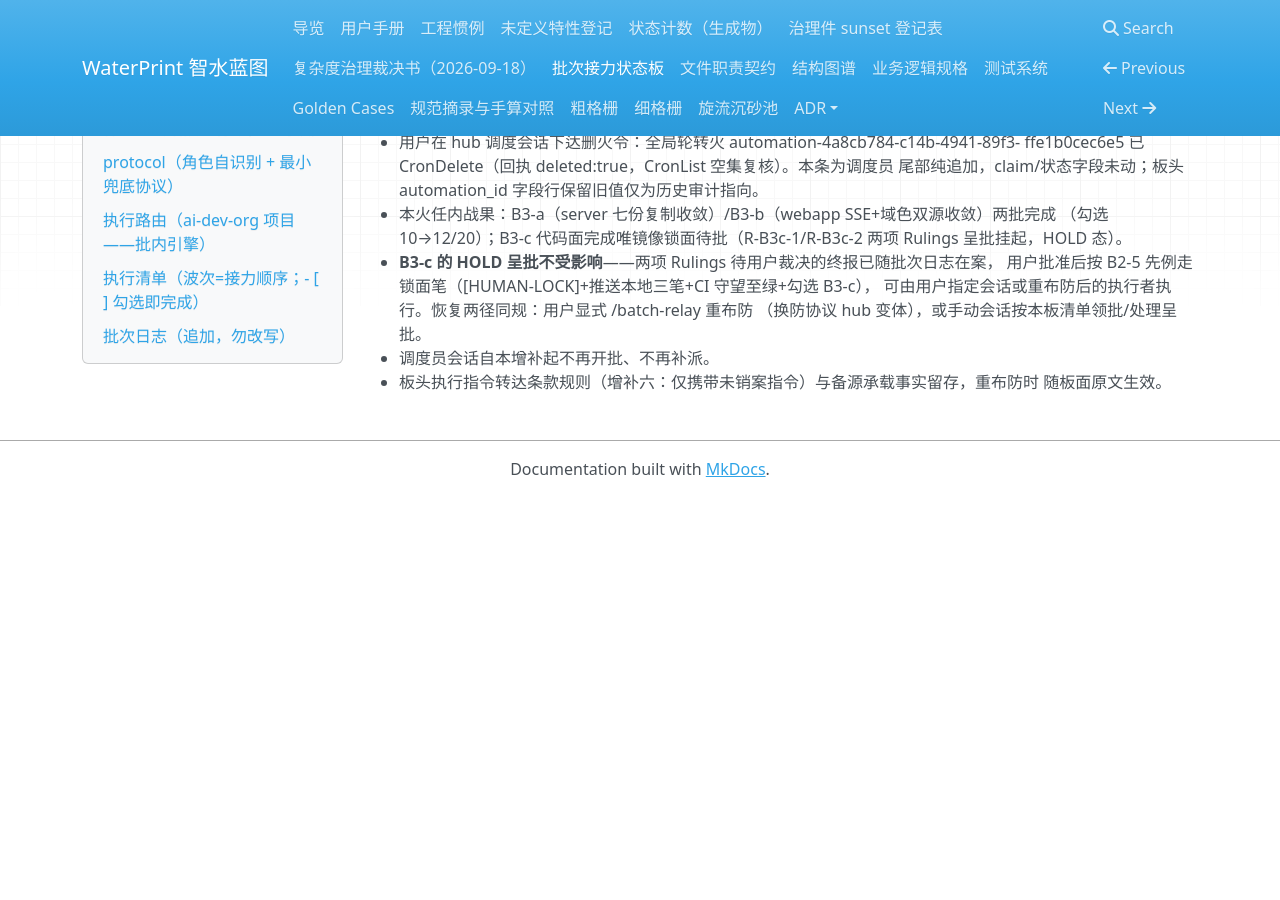
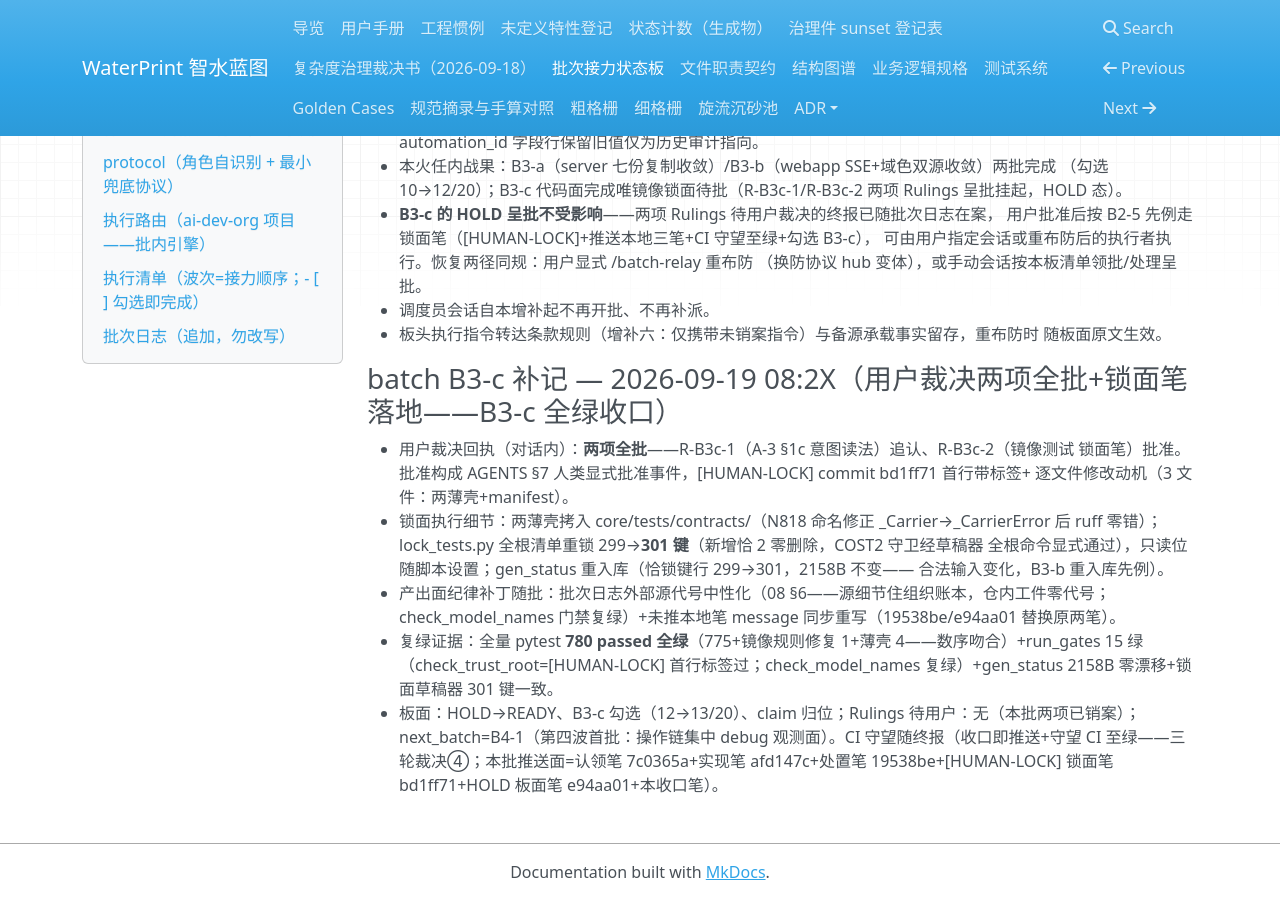
Before and after one commit to yyx20040712/waterprint, an MkDocs documentation site: the page built from docs/handoff/relay.md, in a window 1280 px wide and 900 px high, scrolled down 10844 px. Built offline with MkDocs 1.6.1, drawn with Linux system fonts in a browser that asks for light colours; nearby versions of some CDN libraries; before the commit the page ends 11341 px from its top, so only the background shows below that; some of the changed text lies outside the part shown.

Commit message:
B3-c 收口: 勾选 12→13/20，READY+claim 归位，next_batch=B4-1（操作链集中 debug 观测面）。补记登记：用户裁决两项全批（R-B3c-1 追认/R-B3c-2 批准——AGENTS §7 人类显式批准事件）；[HUMAN-LOCK] 锁面笔 bd1ff71 落地（两薄壳 N818 修正后拷入+全根重锁 299→301+只读位）；产出面补丁（源代号中性化+未推笔 message 重写）；复绿证据=全量 pytest 780 passed（775+镜像规则 1+薄壳 4 数序吻合）+run_gates 15 绿（trust_root [HUMAN-LOCK] 标签过/model_names 复绿）+gen_status 重入库 2158B（恰锁键行 299→301）。批 3 同层晋升三步（B3-a server 投影/B3-b webapp SSE+域色/B3-c core 双胞胎+异常表）全数收官。

```diff
--- a/docs/handoff/relay.md
+++ b/docs/handoff/relay.md
@@ -8,7 +8,7 @@
 > 前任交接：`E:/zcode_md/治理批-复杂度治理-2026-09-18/00-交接文档-新会话继续.md`
 > （2026-09-18 同日建立——内容已并入本板首批批次日志，克隆者以本板为准）。
 
-- status: HOLD
+- status: READY
 - automation_id: automation-4a8cb784-c14b-4941-89f3-ffe1b0cec6e5
 - shared_fire: true
 - plan: docs/handoff/relay.md#执行清单（自含清单，收口 grep 本文件 `- [ ]` 计余量）
@@ -16,15 +16,15 @@
 - poll_interval_min: 10
 - fire_budget_min: 120
 - last_dispatch: 2026-09-19T05:49:54+08:00
-- heartbeat_utc: 2026-09-18T23:50:00Z
-- claim: hubfire-B3c-20260919T0551-b4e2
+- heartbeat_utc: 2026-09-19T00:30:00Z
+- claim: -
 - no_progress_count: 0
 - checked_total: 20
-- checked_done: 12
+- checked_done: 13
 - last_handover: 2026-09-19
-- claimed_by: 执行者会话（B3-c hub 火注入）
-- claimed_at: 2026-09-19T05:51:35+08:00
-- next_batch: R-B3c-2 批准后执行（B3-c 锁面收口）：拷入 .workflow/probes/b3c/mirror-tests-draft/ 两薄壳→core/tests/contracts/→python scripts/draft_lock_manifest.py 取全根重锁命令→lock_tests.py 重锁 299→301+只读位→[HUMAN-LOCK] commit（首行带标签+逐文件动机）→推送本地三笔（7c0365a 认领+afd147c 实现+c6082d1 处置）+锁面笔→CI 守望至绿→勾选 B3-c（12→13/20）→READY+next_batch=B4-1（操作链集中 debug 观测面）；R-B3c-1（A-3 §1c 意图读法追认）随终报一并呈用户
+- claimed_by: -
+- claimed_at: -
+- next_batch: B4-1（第四波首批：操作链集中 debug 观测面——复用 calc-diag 独立 artifact（ADR-012）+任务事件流+trace 聚合，新增 GET /api/debug/ops-chain 或 events 流扩展+webapp 诊断 pane；前置槽位=批 3a 投影共享件已就绪——实现批双门）
 
 ## protocol（角色自识别 + 最小兜底协议）
 
@@ -101,7 +101,7 @@
 
 - [x] B3-a｜server 七份 `_latest_calc_result` 复制→services/_shared/（准入五条）
 - [x] B3-b｜webapp SSE 生命周期双实现+域色双源→shared 收敛
-- [ ] B3-c｜core B4 双胞胎+异常表两份→§1c 同层边（架构级三段通道）
+- [x] B3-c｜core B4 双胞胎+异常表两份→§1c 同层边（架构级三段通道）
 
 ### 第四波·业务线（《裁决书》方案五排序）
 
@@ -448,3 +448,21 @@
 - 调度员会话自本增补起不再开批、不再补派。
 - 板头执行指令转达条款规则（增补六：仅携带未销案指令）与备源承载事实留存，重布防时
   随板面原文生效。
+
+### batch B3-c 补记 — 2026-09-19 08:2X（用户裁决两项全批+锁面笔落地——B3-c 全绿收口）
+- 用户裁决回执（对话内）：**两项全批**——R-B3c-1（A-3 §1c 意图读法）追认、R-B3c-2（镜像测试
+  锁面笔）批准。批准构成 AGENTS §7 人类显式批准事件，[HUMAN-LOCK] commit bd1ff71 首行带标签+
+  逐文件修改动机（3 文件：两薄壳+manifest）。
+- 锁面执行细节：两薄壳拷入 core/tests/contracts/（N818 命名修正 _Carrier→_CarrierError 后
+  ruff 零错）；lock_tests.py 全根清单重锁 299→**301 键**（新增恰 2 零删除，COST2 守卫经草稿器
+  全根命令显式通过），只读位随脚本设置；gen_status 重入库（恰锁键行 299→301，2158B 不变——
+  合法输入变化，B3-b 重入库先例）。
+- 产出面纪律补丁随批：批次日志外部源代号中性化（08 §6——源细节住组织账本，仓内工件零代号；
+  check_model_names 门禁复绿）+未推本地笔 message 同步重写（19538be/e94aa01 替换原两笔）。
+- 复绿证据：全量 pytest **780 passed 全绿**（775+镜像规则修复 1+薄壳 4——数序吻合）+run_gates
+  15 绿（check_trust_root=[HUMAN-LOCK] 首行标签过；check_model_names 复绿）+gen_status 2158B
+  零漂移+锁面草稿器 301 键一致。
+- 板面：HOLD→READY、B3-c 勾选（12→13/20）、claim 归位；Rulings 待用户：无（本批两项已销案）；
+  next_batch=B4-1（第四波首批：操作链集中 debug 观测面）。CI 守望随终报（收口即推送+守望
+  CI 至绿——三轮裁决④；本批推送面=认领笔 7c0365a+实现笔 afd147c+处置笔 19538be+[HUMAN-LOCK]
+  锁面笔 bd1ff71+HOLD 板面笔 e94aa01+本收口笔）。
--- a/docs/status.md
+++ b/docs/status.md
@@ -9,7 +9,7 @@
 | 指标 | 值 | 事实源 |
 |---|---|---|
 | CI 门禁数 | 15 | `scripts/run_gates.py` GATES 元组 |
-| 测试锁面键数 | 299（core/tests 145 + server/tests 43 + units_lib 包内 92 + agent 19） | `test-lock.manifest.json` |
+| 测试锁面键数 | 301（core/tests 147 + server/tests 43 + units_lib 包内 92 + agent 19） | `test-lock.manifest.json` |
 | OpenAPI | 32 路径 / 35 操作 | `api-contracts/openapi.json` |
 | ADR 件数 | 23 | `docs/adr/ADR-*.md` |
 | 未定义特性登记 | 总 53（已定义闭合 31 / 临置 0 / 待定义开放 11 / 待拍板 2 / 其他表述 9） | `docs/undefined-features-register.md` 表行 |
```
